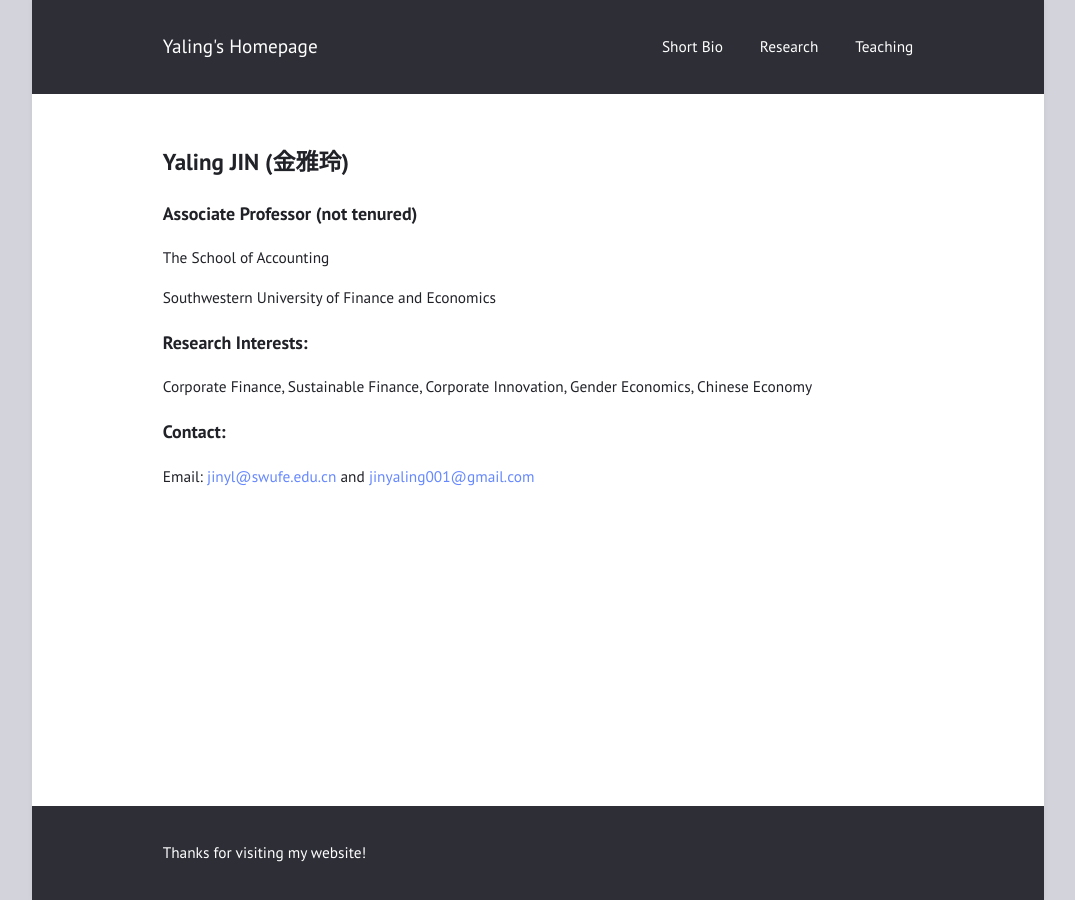
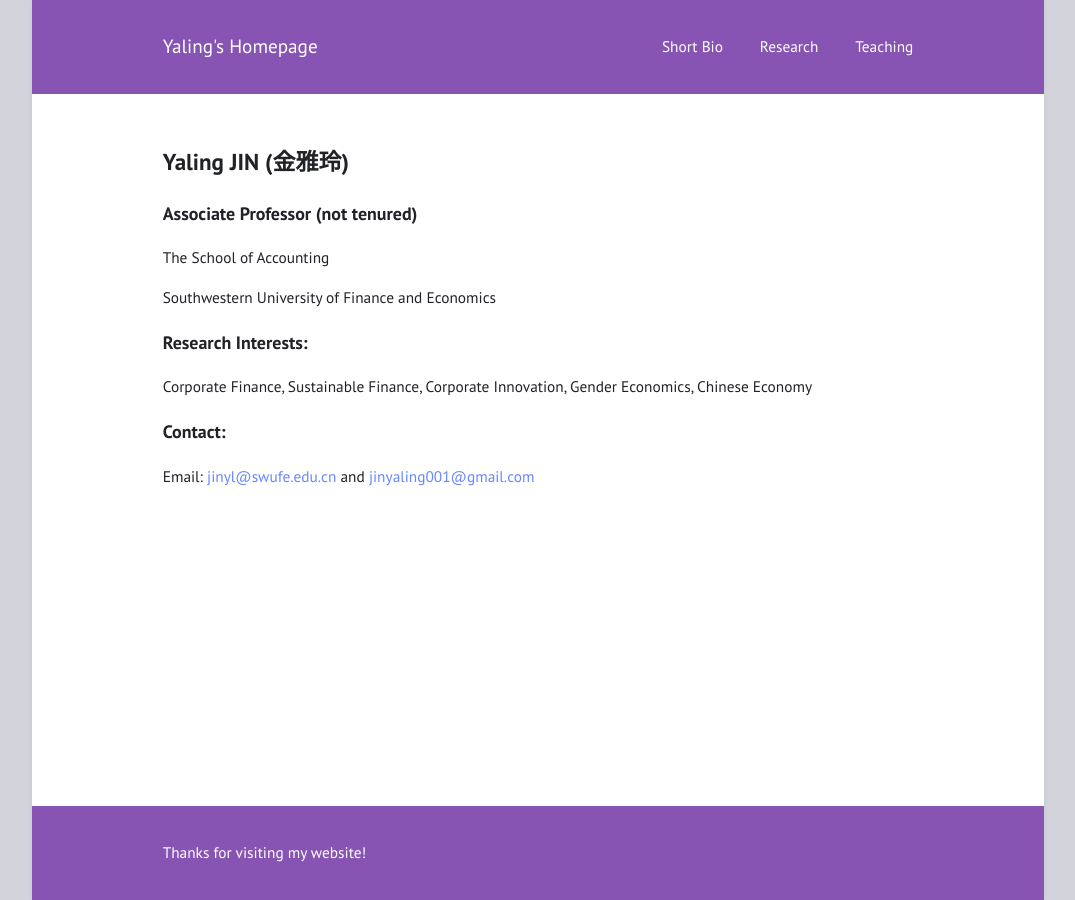
Before and after one commit to jinyaling/jinyaling.github.io, a Jekyll site: the page built from index.md, in a window 1280 px wide. Shown: the whole page, without its empty margins (102-1177 px from the left). Built offline with Jekyll 4.4.1, drawn with Linux system fonts in a browser that asks for light colours.

Commit message:
Update frame.sass

```diff
--- a/assets/css/frame.sass
+++ b/assets/css/frame.sass
@@ -11,7 +11,7 @@ body
   box-shadow: 0 0 .3em lighten($dark, 65%)
 
 body > header, body > footer
-  background: lighten($dark, 5%)
+  background: lighten($purple, 5%)
   color: $light
 
 @media (min-width: 32em)
```
